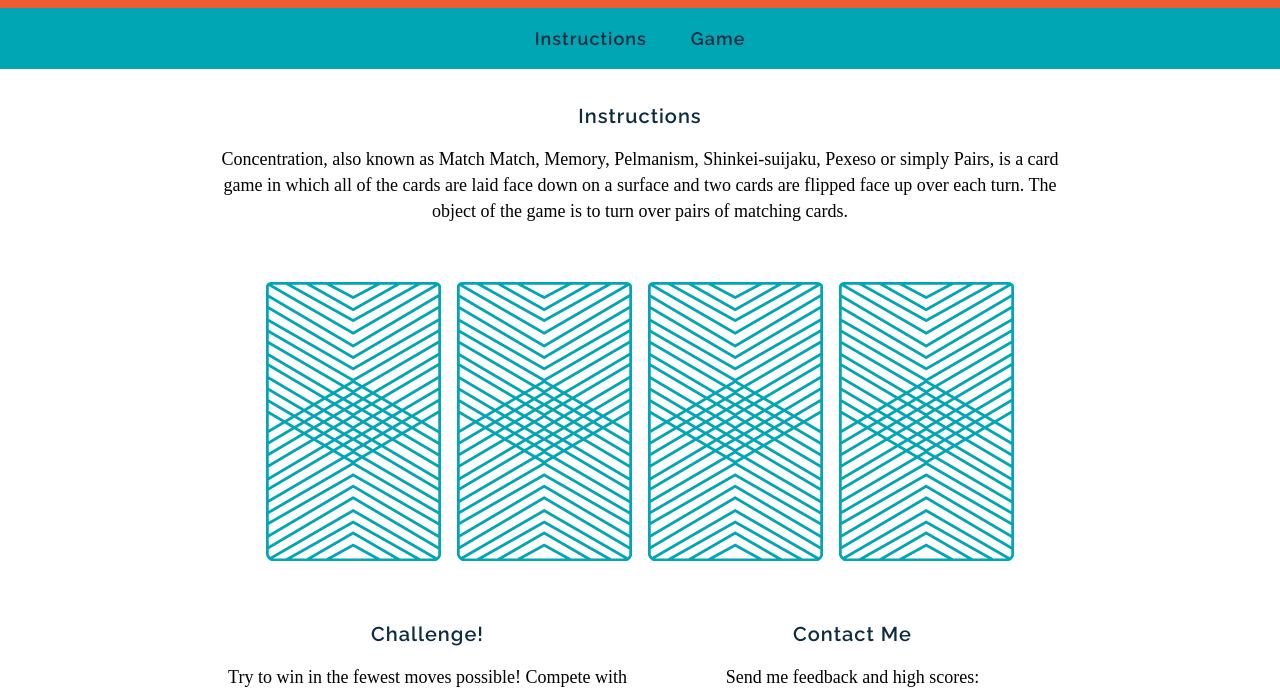
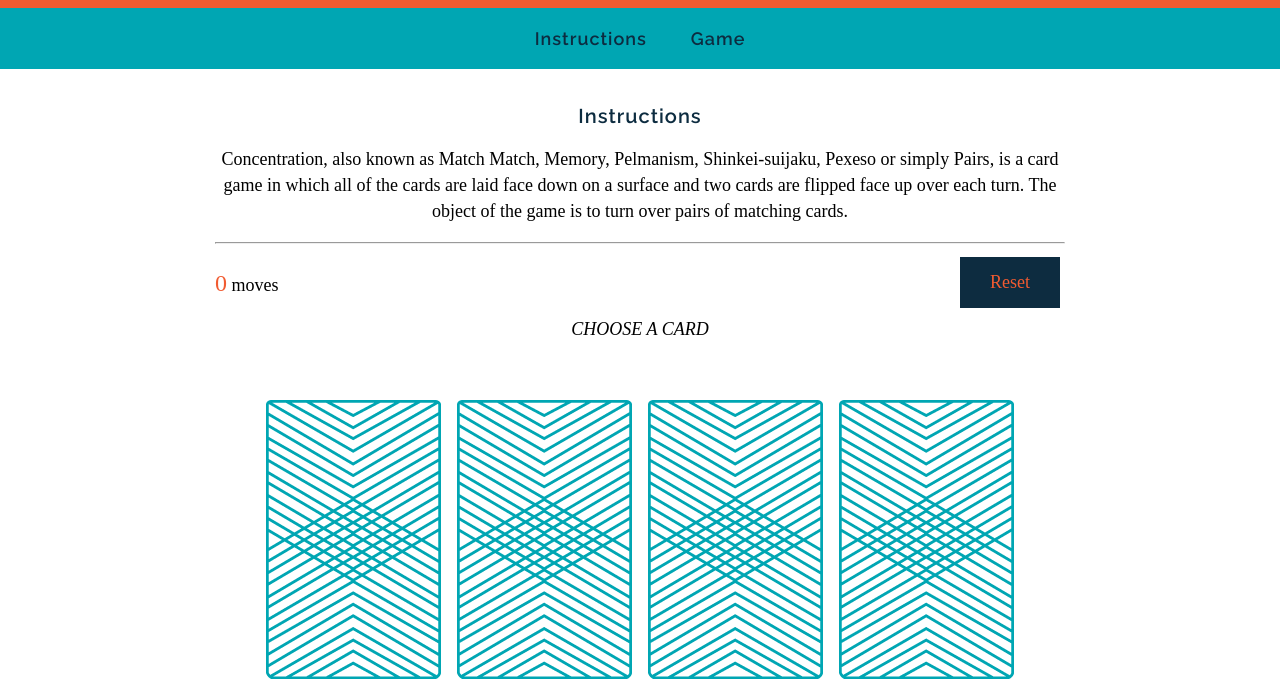
Before and after one commit to Ryan104/wdi-fundamentals-memorygame, a plain HTML site: page index.html in a window 1280 px wide. Shown: the part 105-794 px from the top of the page. Drawn offline with Linux system fonts and the light colour scheme; a web font is replaced by a local one.

Commit message:
Add score markup

```diff
--- a/css/style.css
+++ b/css/style.css
@@ -64,6 +64,35 @@ p {
 	font-size: 18px;
 }
 
+.score {
+	float: left;
+}
+
+.score-number {
+	font-size: 24px;
+	color: #F15B31;
+}
+
+button {
+	background-color: #0D2C40;
+	color: #F15B31;
+	padding: 15px 30px;
+	font-size: 18px;
+	font-family: "Droid Serif", Serif;
+	float: right;
+	border: none;
+	display: inline-block;
+	margin: 5px;
+}
+
+.feedback {
+	clear: both;
+	margin: 0 auto;
+	text-transform: uppercase;
+	font-style: italic;
+
+}
+
 .clearfix:after {
 	visibility: hidden;
 	display: block;
--- a/index.html
+++ b/index.html
@@ -16,8 +16,17 @@
 	<main>
 		<h2>Instructions</h2>
 		<p>Concentration, also known as Match Match, Memory, Pelmanism, Shinkei-suijaku, Pexeso or simply Pairs, is a card game in which all of the cards are laid face down on a surface and two cards are flipped face up over each turn. The object of the game is to turn over pairs of matching cards.</p>
+		<hr>
+		<div class="info-board">
+			<p class="score">
+			<span id="moves" class="score-number">0</span> moves
+			</p>
+			<button>Reset</button>
+			<div class="feedback">
+				<p>Choose a card</p>
+			</div>
+		</div>
 		<div id="game-board" class="board clearfix"></div>
-
 		<div class="wrapper clearfix">
 			<div class="challenge">
 				<h2>Challenge!</h2>
```
